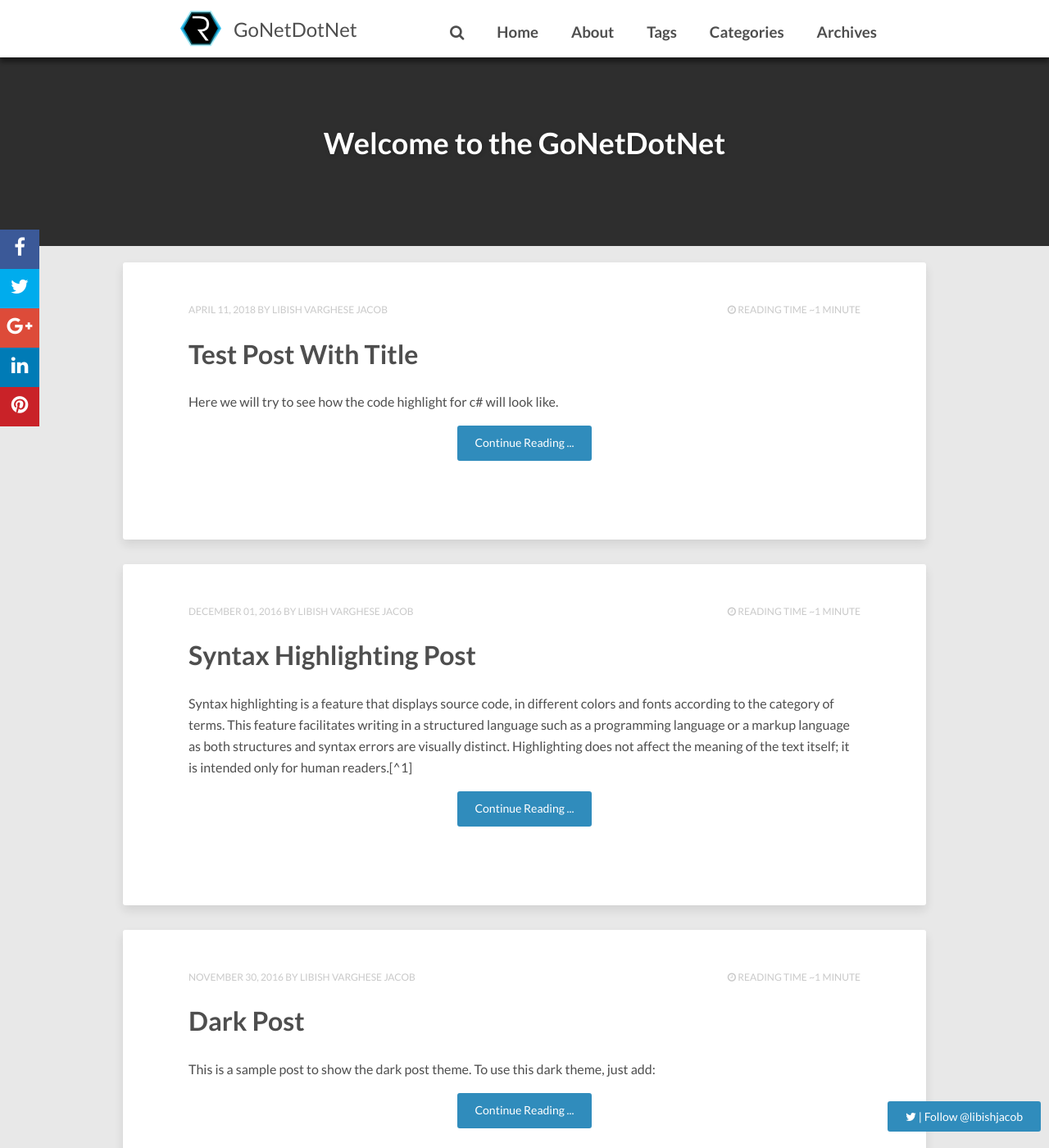
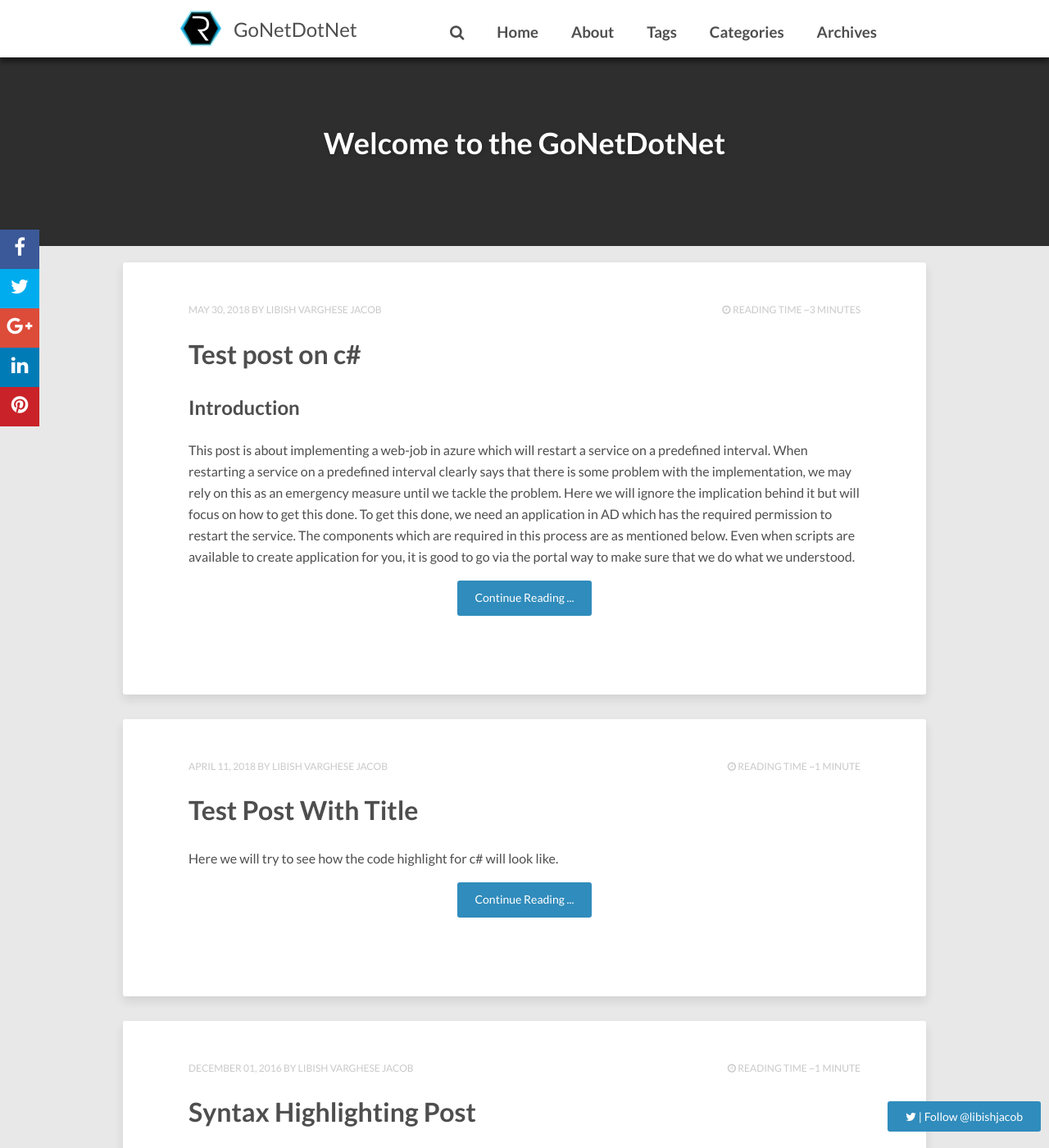
Before and after one commit to libish-jacob/Blog, a Jekyll site: the page built from index.html, in a window 1280 px wide and 1400 px high. Shown: the whole window at 82% size. Built offline with Jekyll 4.4.1, drawn with Linux system fonts in a browser that asks for light colours; nearby versions of some CDN libraries; the list of posts is cut into pages by our own code; comment, search, counter and statistics services are not loaded; some of the changed text lies outside the part shown.

Commit message:
Update 2018-05-30-how-to-restart-azure-service-on-regular.md

```diff
--- a/_posts/2018-05-30-how-to-restart-azure-service-on-regular.md
+++ b/_posts/2018-05-30-how-to-restart-azure-service-on-regular.md
@@ -1,8 +1,10 @@
 ---
 layout: blog
-published: false
+published: true
+date: '2018-05-30 12:14 +0530'
+title: 'Test post on c#'
 tags:
-  - apples
+  - Powershell
 ---
 ## Introduction
 This post is about implementing a web-job in azure which will restart a service on a predefined interval. When restarting a service on a predefined interval clearly says that there is some problem with the implementation, we may rely on this as an emergency measure until we tackle the problem. Here we will ignore the implication behind it but will focus on how to get this done. To get this done, we need an application in AD which has the required permission to restart the service. The components which are required in this process are as mentioned below. Even when scripts are available to create application for you, it is good to go via the portal way to make sure that we do what we understood.
```
